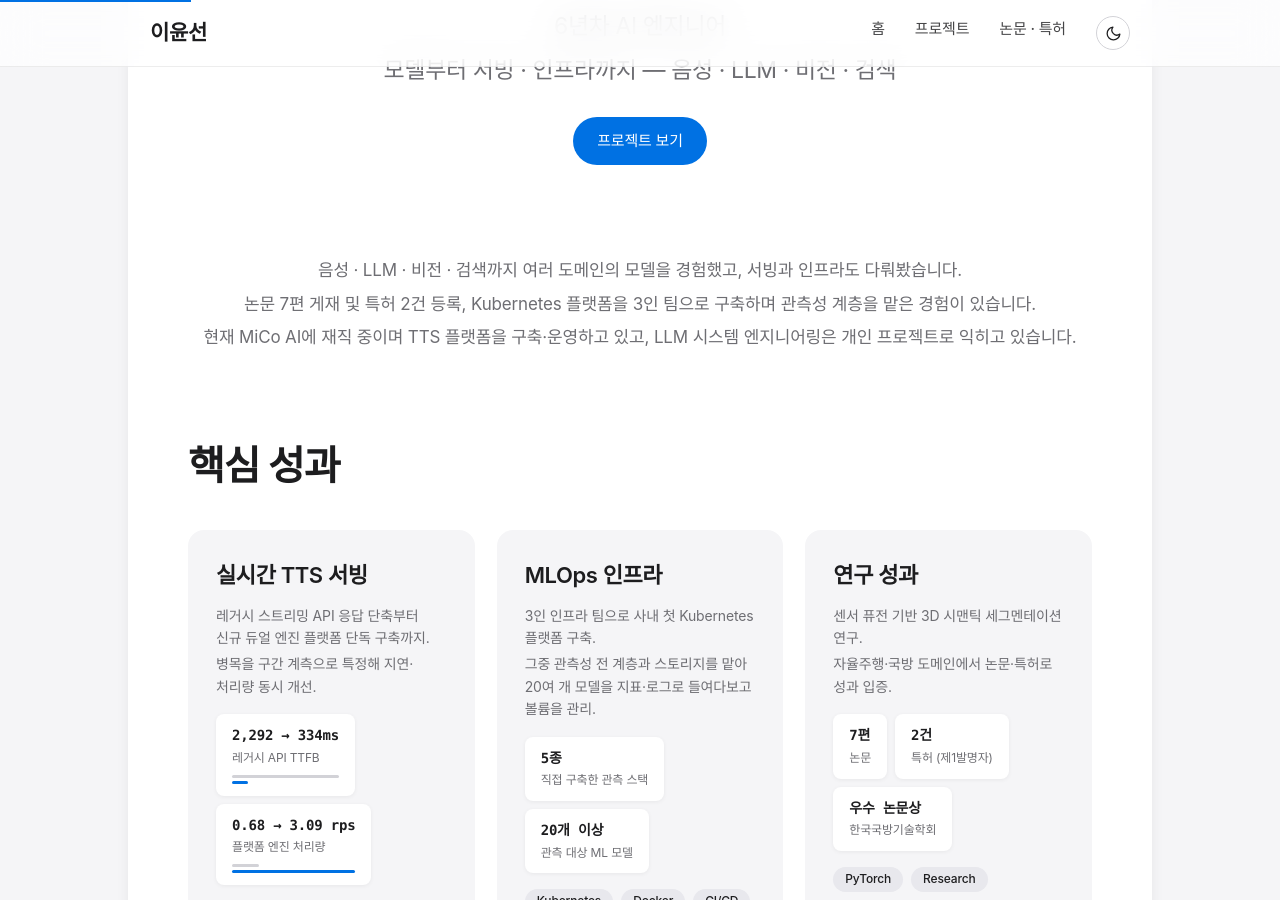
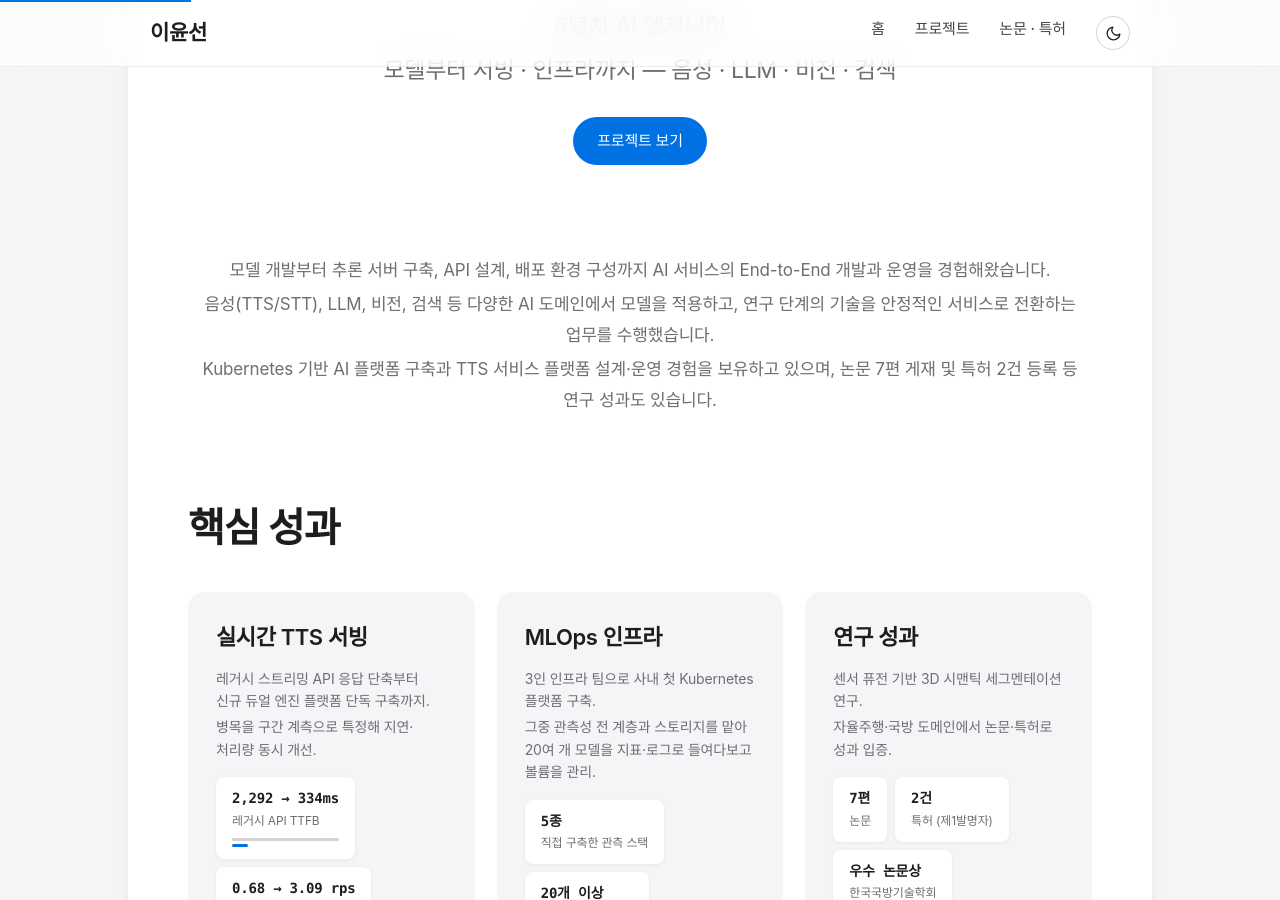
Before and after one commit to ckc5800/ckc5800.github.io, a Jekyll site: the page built from index.html, in a window 1280 px wide and 900 px high, scrolled down 319 px. Built offline with Jekyll 4.4.1, drawn with Linux system fonts in a browser that asks for light colours; some web fonts are replaced.

Commit message:
홈 소개글 재작성 — End-to-End 경험 중심으로 재구성

```diff
--- a/index.html
+++ b/index.html
@@ -18,7 +18,7 @@ title: 홈
 </section>
 
 <section class="block">
-    <p class="intro"><span class="sentence">음성 · LLM · 비전 · 검색까지 여러 도메인의 모델을 경험했고, 서빙과 인프라도 다뤄봤습니다.</span><span class="sentence">논문 7편 게재 및 특허 2건 등록, Kubernetes 플랫폼을 3인 팀으로 구축하며 관측성 계층을 맡은 경험이 있습니다.</span><span class="sentence">현재 MiCo AI에 재직 중이며 TTS 플랫폼을 구축·운영하고 있고, LLM 시스템 엔지니어링은 개인 프로젝트로 익히고 있습니다.</span></p>
+    <p class="intro"><span class="sentence">모델 개발부터 추론 서버 구축, API 설계, 배포 환경 구성까지 AI 서비스의 End-to-End 개발과 운영을 경험해왔습니다.</span><span class="sentence">음성(TTS/STT), LLM, 비전, 검색 등 다양한 AI 도메인에서 모델을 적용하고, 연구 단계의 기술을 안정적인 서비스로 전환하는 업무를 수행했습니다.</span><span class="sentence">Kubernetes 기반 AI 플랫폼 구축과 TTS 서비스 플랫폼 설계·운영 경험을 보유하고 있으며, 논문 7편 게재 및 특허 2건 등록 등 연구 성과도 있습니다.</span></p>
 </section>
 
 <section class="block">
```
